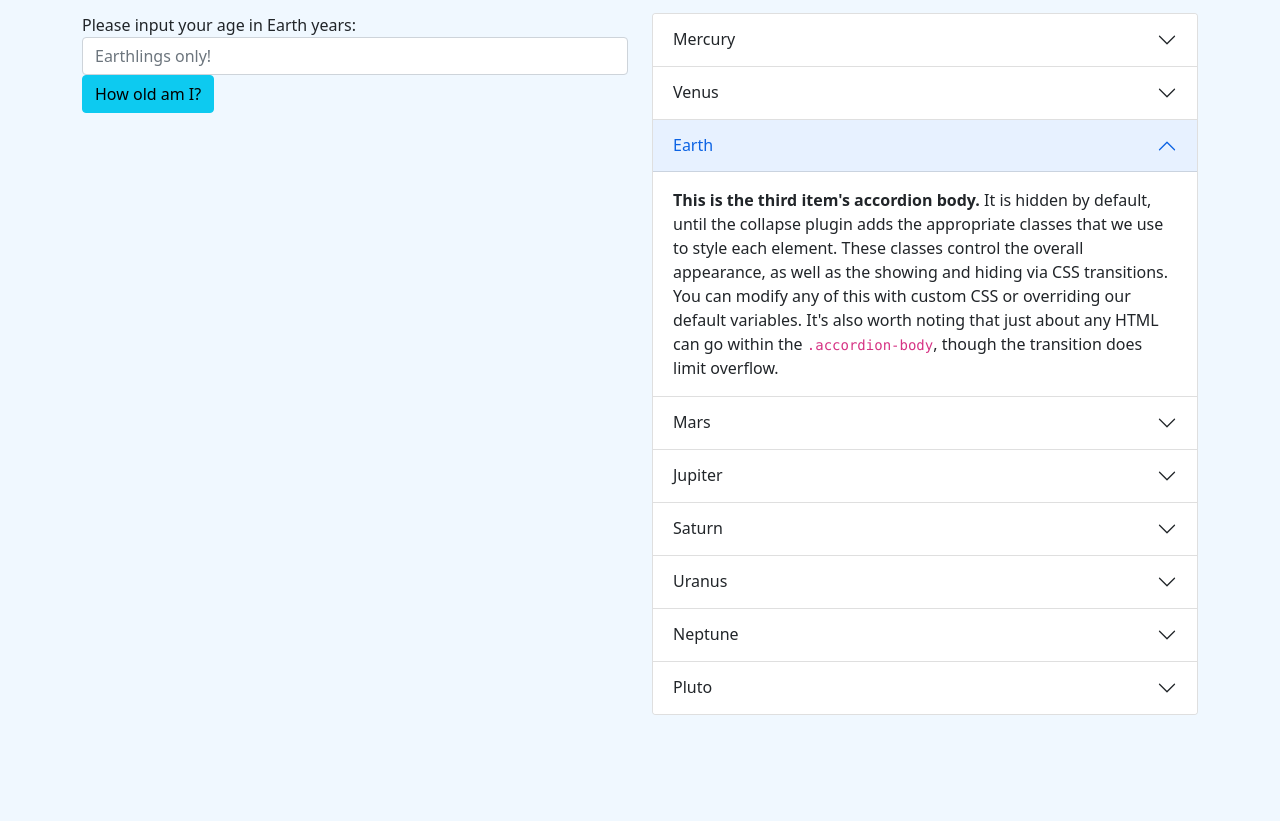
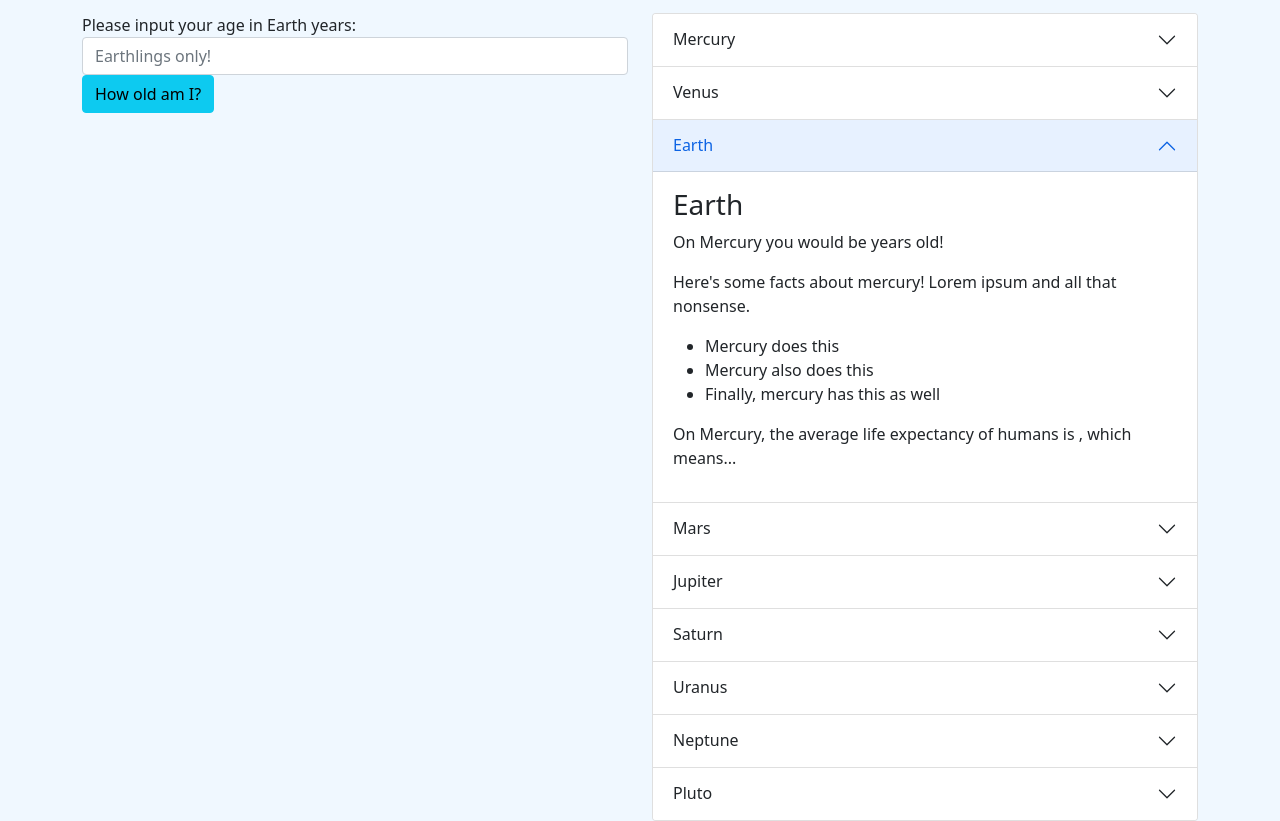
Before and after one commit to catperso/galactic-age-calculator, a website built with webpack: page src/index.html in a window 1280 px wide. Shown: the part 83-904 px from the top of the page. Before the commit the page ends 800 px from the top, so only its background shows below. Built offline with nearby package versions, Linux system fonts and the light colour scheme.

Commit message:
add output placeholders to index.html

```diff
--- a/src/index.html
+++ b/src/index.html
@@ -1,8 +1,6 @@
 <!DOCTYPE html>
 <html lang="en">
 <head>
-  <link rel="stylesheet" href="https://cdn.jsdelivr.net/npm/bootstrap@5.1.3/dist/css/bootstrap.min.css" integrity="sha384-1BmE4kWBq78iYhFldvKuhfTAU6auU8tT94WrHftjDbrCEXSU1oBoqyl2QvZ6jIW3" crossorigin="anonymous">
-  <script src="https://cdn.jsdelivr.net/npm/bootstrap@5.1.3/dist/js/bootstrap.min.js" integrity="sha384-QJHtvGhmr9XOIpI6YVutG+2QOK9T+ZnN4kzFN1RtK3zEFEIsxhlmWl5/YESvpZ13" crossorigin="anonymous"></script>
   <title>Galactic Age Calculator</title>
 </head>
 <body>
@@ -30,7 +28,16 @@
               </h2>
               <div id="collapseOne" class="accordion-collapse collapse" aria-labelledby="headingOne" data-bs-parent="#planetary-output">
                 <div class="accordion-body">
-                  <strong>This is the first item's accordion body.</strong> It is shown by default, until the collapse plugin adds the appropriate classes that we use to style each element. These classes control the overall appearance, as well as the showing and hiding via CSS transitions. You can modify any of this with custom CSS or overriding our default variables. It's also worth noting that just about any HTML can go within the <code>.accordion-body</code>, though the transition does limit overflow.
+                  <h3>Mercury</h3>
+                  <p>On Mercury you would be <span id="mercury-age"></span> years old!</p>
+                  <p>Here's some facts about mercury! Lorem ipsum and all that nonsense.</p>
+                  <ul>
+                    <li>Mercury does this</li>
+                    <li>Mercury also does this</li>
+                    <li>Finally, mercury has this as well</li>
+                  </ul>
+                  <p>On Mercury, the average life expectancy of humans is <span id="mercury-lifespan"></span>, which means...</p>
+                  <h5 id="mercury-foretelling"></h5>
                 </div>
               </div>
             </div>
@@ -42,7 +49,16 @@
               </h2>
               <div id="collapseTwo" class="accordion-collapse collapse" aria-labelledby="headingTwo" data-bs-parent="#planetary-output">
                 <div class="accordion-body">
-                  <strong>This is the second item's accordion body.</strong> It is hidden by default, until the collapse plugin adds the appropriate classes that we use to style each element. These classes control the overall appearance, as well as the showing and hiding via CSS transitions. You can modify any of this with custom CSS or overriding our default variables. It's also worth noting that just about any HTML can go within the <code>.accordion-body</code>, though the transition does limit overflow.
+                  <h3>Venus</h3>
+                  <p>On Mercury you would be <span id="venus-age"></span> years old!</p>
+                  <p>Here's some facts about mercury! Lorem ipsum and all that nonsense.</p>
+                  <ul>
+                    <li>Mercury does this</li>
+                    <li>Mercury also does this</li>
+                    <li>Finally, mercury has this as well</li>
+                  </ul>
+                  <p>On Mercury, the average life expectancy of humans is <span id="venus-lifespan"></span>, which means...</p>
+                  <h5 id="venus-foretelling"></h5>
                 </div>
               </div>
             </div>
@@ -54,7 +70,16 @@
               </h2>
               <div id="collapseThree" class="accordion-collapse collapse show" aria-labelledby="headingThree" data-bs-parent="#planetary-output">
                 <div class="accordion-body">
-                  <strong>This is the third item's accordion body.</strong> It is hidden by default, until the collapse plugin adds the appropriate classes that we use to style each element. These classes control the overall appearance, as well as the showing and hiding via CSS transitions. You can modify any of this with custom CSS or overriding our default variables. It's also worth noting that just about any HTML can go within the <code>.accordion-body</code>, though the transition does limit overflow.
+                  <h3>Earth</h3>
+                  <p>On Mercury you would be <span id="earth-age"></span> years old!</p>
+                  <p>Here's some facts about mercury! Lorem ipsum and all that nonsense.</p>
+                  <ul>
+                    <li>Mercury does this</li>
+                    <li>Mercury also does this</li>
+                    <li>Finally, mercury has this as well</li>
+                  </ul>
+                  <p>On Mercury, the average life expectancy of humans is <span id="earth-lifespan"></span>, which means...</p>
+                  <h5 id="earth-foretelling"></h5>
                 </div>
               </div>
             </div>
@@ -66,7 +91,16 @@
               </h2>
               <div id="collapseFour" class="accordion-collapse collapse" aria-labelledby="headingFour" data-bs-parent="#planetary-output">
                 <div class="accordion-body">
-                  <strong>This is the first item's accordion body.</strong> It is shown by default, until the collapse plugin adds the appropriate classes that we use to style each element. These classes control the overall appearance, as well as the showing and hiding via CSS transitions. You can modify any of this with custom CSS or overriding our default variables. It's also worth noting that just about any HTML can go within the <code>.accordion-body</code>, though the transition does limit overflow.
+                  <h3>Mars</h3>
+                  <p>On Mercury you would be <span id="mars-age"></span> years old!</p>
+                  <p>Here's some facts about mercury! Lorem ipsum and all that nonsense.</p>
+                  <ul>
+                    <li>Mercury does this</li>
+                    <li>Mercury also does this</li>
+                    <li>Finally, mercury has this as well</li>
+                  </ul>
+                  <p>On Mercury, the average life expectancy of humans is <span id="mars-lifespan"></span>, which means...</p>
+                  <h5 id="mars-foretelling"></h5>
                 </div>
               </div>
             </div>
@@ -78,7 +112,16 @@
               </h2>
               <div id="collapseFive" class="accordion-collapse collapse" aria-labelledby="headingFive" data-bs-parent="#planetary-output">
                 <div class="accordion-body">
-                  <strong>This is the first item's accordion body.</strong> It is shown by default, until the collapse plugin adds the appropriate classes that we use to style each element. These classes control the overall appearance, as well as the showing and hiding via CSS transitions. You can modify any of this with custom CSS or overriding our default variables. It's also worth noting that just about any HTML can go within the <code>.accordion-body</code>, though the transition does limit overflow.
+                  <h3>Jupiter</h3>
+                  <p>On Mercury you would be <span id="jupiter-age"></span> years old!</p>
+                  <p>Here's some facts about mercury! Lorem ipsum and all that nonsense.</p>
+                  <ul>
+                    <li>Mercury does this</li>
+                    <li>Mercury also does this</li>
+                    <li>Finally, mercury has this as well</li>
+                  </ul>
+                  <p>On Mercury, the average life expectancy of humans is <span id="jupiter-lifespan"></span>, which means...</p>
+                  <h5 id="jupiter-foretelling"></h5>
                 </div>
               </div>
             </div>
@@ -90,7 +133,16 @@
               </h2>
               <div id="collapseSix" class="accordion-collapse collapse" aria-labelledby="headingSix" data-bs-parent="#planetary-output">
                 <div class="accordion-body">
-                  <strong>This is the first item's accordion body.</strong> It is shown by default, until the collapse plugin adds the appropriate classes that we use to style each element. These classes control the overall appearance, as well as the showing and hiding via CSS transitions. You can modify any of this with custom CSS or overriding our default variables. It's also worth noting that just about any HTML can go within the <code>.accordion-body</code>, though the transition does limit overflow.
+                  <h3>Saturn</h3>
+                  <p>On Mercury you would be <span id="saturn-age"></span> years old!</p>
+                  <p>Here's some facts about mercury! Lorem ipsum and all that nonsense.</p>
+                  <ul>
+                    <li>Mercury does this</li>
+                    <li>Mercury also does this</li>
+                    <li>Finally, mercury has this as well</li>
+                  </ul>
+                  <p>On Mercury, the average life expectancy of humans is <span id="saturn-lifespan"></span>, which means...</p>
+                  <h5 id="saturn-foretelling"></h5>
                 </div>
               </div>
             </div>
@@ -102,7 +154,16 @@
               </h2>
               <div id="collapseSeven" class="accordion-collapse collapse" aria-labelledby="headingSeven" data-bs-parent="#planetary-output">
                 <div class="accordion-body">
-                  <strong>This is the first item's accordion body.</strong> It is shown by default, until the collapse plugin adds the appropriate classes that we use to style each element. These classes control the overall appearance, as well as the showing and hiding via CSS transitions. You can modify any of this with custom CSS or overriding our default variables. It's also worth noting that just about any HTML can go within the <code>.accordion-body</code>, though the transition does limit overflow.
+                  <h3>Uranus</h3>
+                  <p>On Mercury you would be <span id="uranus-age"></span> years old!</p>
+                  <p>Here's some facts about mercury! Lorem ipsum and all that nonsense.</p>
+                  <ul>
+                    <li>Mercury does this</li>
+                    <li>Mercury also does this</li>
+                    <li>Finally, mercury has this as well</li>
+                  </ul>
+                  <p>On Mercury, the average life expectancy of humans is <span id="uranus-lifespan"></span>, which means...</p>
+                  <h5 id="uranus-foretelling"></h5>
                 </div>
               </div>
             </div>
@@ -114,7 +175,16 @@
               </h2>
               <div id="collapseEight" class="accordion-collapse collapse" aria-labelledby="headingEight" data-bs-parent="#planetary-output">
                 <div class="accordion-body">
-                  <strong>This is the first item's accordion body.</strong> It is shown by default, until the collapse plugin adds the appropriate classes that we use to style each element. These classes control the overall appearance, as well as the showing and hiding via CSS transitions. You can modify any of this with custom CSS or overriding our default variables. It's also worth noting that just about any HTML can go within the <code>.accordion-body</code>, though the transition does limit overflow.
+                  <h3>Neptune</h3>
+                  <p>On Mercury you would be <span id="neptune-age"></span> years old!</p>
+                  <p>Here's some facts about mercury! Lorem ipsum and all that nonsense.</p>
+                  <ul>
+                    <li>Mercury does this</li>
+                    <li>Mercury also does this</li>
+                    <li>Finally, mercury has this as well</li>
+                  </ul>
+                  <p>On Mercury, the average life expectancy of humans is <span id="neptune-lifespan"></span>, which means...</p>
+                  <h5 id="neptune-foretelling"></h5>
                 </div>
               </div>
             </div>
@@ -126,7 +196,16 @@
               </h2>
               <div id="collapseNine" class="accordion-collapse collapse" aria-labelledby="headingNine" data-bs-parent="#planetary-output">
                 <div class="accordion-body">
-                  <strong>This is the first item's accordion body.</strong> It is shown by default, until the collapse plugin adds the appropriate classes that we use to style each element. These classes control the overall appearance, as well as the showing and hiding via CSS transitions. You can modify any of this with custom CSS or overriding our default variables. It's also worth noting that just about any HTML can go within the <code>.accordion-body</code>, though the transition does limit overflow.
+                  <h3>Pluto</h3>
+                  <p>On Mercury you would be <span id="pluto-age"></span> years old!</p>
+                  <p>Here's some facts about mercury! Lorem ipsum and all that nonsense.</p>
+                  <ul>
+                    <li>Mercury does this</li>
+                    <li>Mercury also does this</li>
+                    <li>Finally, mercury has this as well</li>
+                  </ul>
+                  <p>On Mercury, the average life expectancy of humans is <span id="pluto-lifespan"></span>, which means...</p>
+                  <h5 id="pluto-foretelling"></h5>
                 </div>
               </div>
             </div>
```
